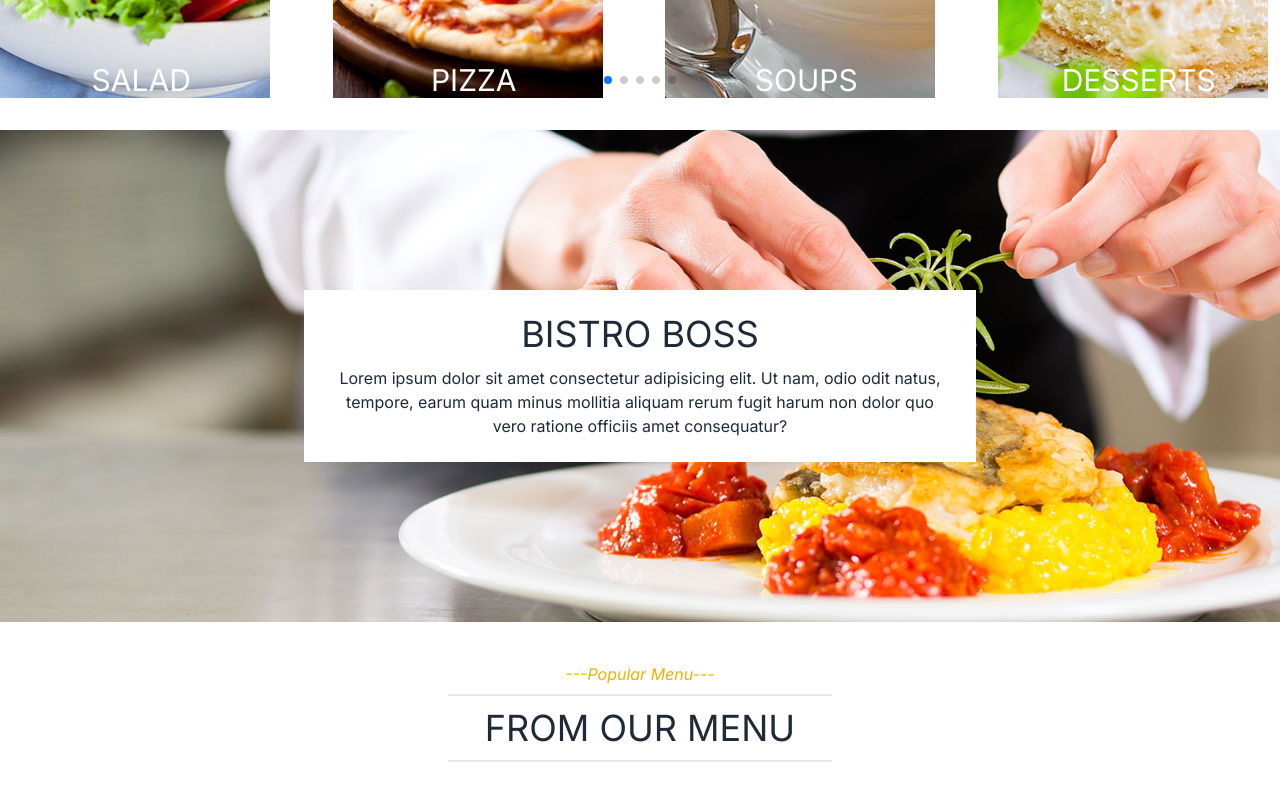
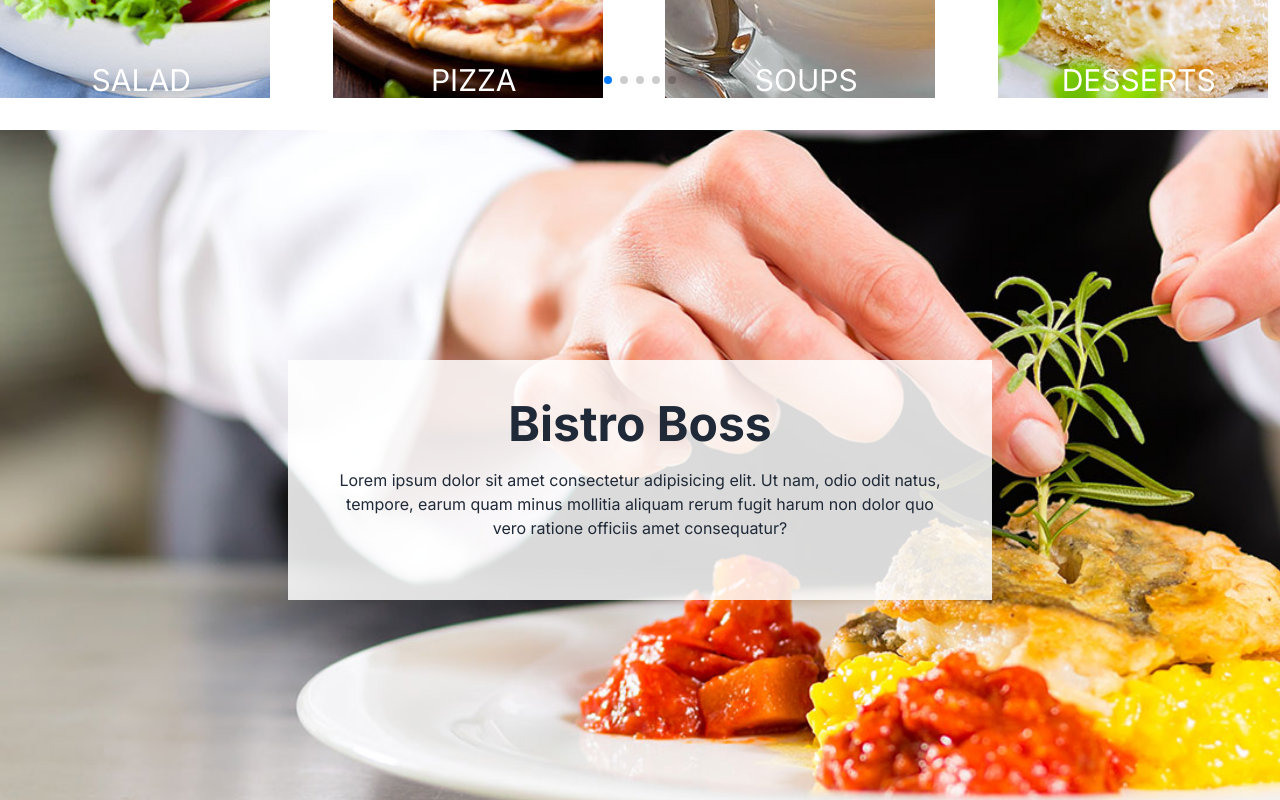
Before and after one commit to aminul118/bistro-boss-client, a React (Vite) app: page / in a window 1280 px wide. Shown: the part 1560-2360 px from the top of the page. Built offline with nearby package versions, Linux system fonts and the light colour scheme.

Commit message:
Cover update

```diff
--- a/index.html
+++ b/index.html
@@ -2,9 +2,9 @@
 <html lang="en" data-theme="light">
   <head>
     <meta charset="UTF-8" />
-    <link rel="icon" type="image/svg+xml" href="/vite.svg" />
+    <link rel="icon" type="image/svg+xml" href="/logo.png" />
     <meta name="viewport" content="width=device-width, initial-scale=1.0" />
-    <title>Vite + React</title>
+    <title>Bistro Boss</title>
   </head>
   <body>
     <div id="root"></div>
--- a/src/components/SectionBanner.jsx
+++ /dev/null
@@ -1,17 +0,0 @@
-const SectionBanner = ({ image, tittle, text, backgroundColour }) => {
-  return (
-    <div
-      className="bg-cover bg-center py-12 lg:py-40 "
-      style={{ backgroundImage: `url(${image})` }}
-    >
-      <div
-        className={`max-w-2xl w-full mx-auto text-center p-6 space-y-3  ${backgroundColour}`}
-      >
-        <h1 className="text-4xl uppercase">{tittle}</h1>
-        <p>{text}</p>
-      </div>
-    </div>
-  );
-};
-
-export default SectionBanner;
--- a/src/pages/Home/Category/Category.jsx
+++ b/src/pages/Home/Category/Category.jsx
@@ -3,13 +3,12 @@ import { Pagination } from "swiper/modules";
 import "swiper/css";
 import "swiper/css/pagination";
 import img from "../../../assets/home/chef-service.jpg";
-
 import slide1 from "../../../assets/home/slide1.jpg";
 import slide2 from "../../../assets/home/slide2.jpg";
 import slide3 from "../../../assets/home/slide3.jpg";
 import slide4 from "../../../assets/home/slide4.jpg";
 import SectionTitle from "../../../components/SectionTitle";
-import SectionBanner from "../../../components/SectionBanner";
+import Cover from "../../shared/Cover/COver";
 
 const Category = () => {
   return (
@@ -82,13 +81,13 @@ const Category = () => {
         </SwiperSlide>
         <SwiperSlide>
           <img src={slide4} />
-          <h1 className="-mt-14 text-center text-3xl uppercase text-white">
+          <h1 className="-mt-14 text-center text-3xl uppercase text-white ">
             Desserts
           </h1>
         </SwiperSlide>
       </Swiper>
-      <SectionBanner
-        backgroundColour="bg-white"
+      <Cover
+        backgroundColour="bg-white/85"
         image={img}
         tittle="Bistro Boss"
         text="Lorem ipsum dolor sit amet consectetur adipisicing elit. Ut nam, odio odit natus, tempore,
--- a/src/pages/Home/Home/Home.jsx
+++ b/src/pages/Home/Home/Home.jsx
@@ -1,3 +1,4 @@
+import { Helmet } from "react-helmet";
 import Banner from "../Banner/Banner";
 import Category from "../Category/Category";
 import Featured from "../Featured/Featured";
@@ -7,11 +8,14 @@ import Testimonial from "../Testimonial/Testimonial";
 const Home = () => {
   return (
     <div>
+      <Helmet>
+        <title>Bistro Boss | Home</title>
+      </Helmet>
       <Banner />
       <Category />
       <PopularMenu />
       <Featured />
-      <Testimonial/>
+      <Testimonial />
     </div>
   );
 };
--- /dev/null
+++ b/src/pages/shared/Cover/Cover.jsx
@@ -0,0 +1,20 @@
+const Cover = ({ image, tittle, text, backgroundColour }) => {
+  return (
+    <div
+      className="hero h-[700px]"
+      style={{
+        backgroundImage: `url(${image})`,
+      }}
+    >
+      <div className={`bg-opacity-60`}></div>
+      <div className={`hero-content  text-center   ${backgroundColour}`}>
+        <div className="max-w-2xl p-6">
+          <h1 className="mb-5 text-5xl font-bold">{tittle}</h1>
+          <p className="mb-5">{text}</p>
+        </div>
+      </div>
+    </div>
+  );
+};
+
+export default Cover;
```
Also changed, not shown: public/logo.png (renamed from src/assets/logo.png).
